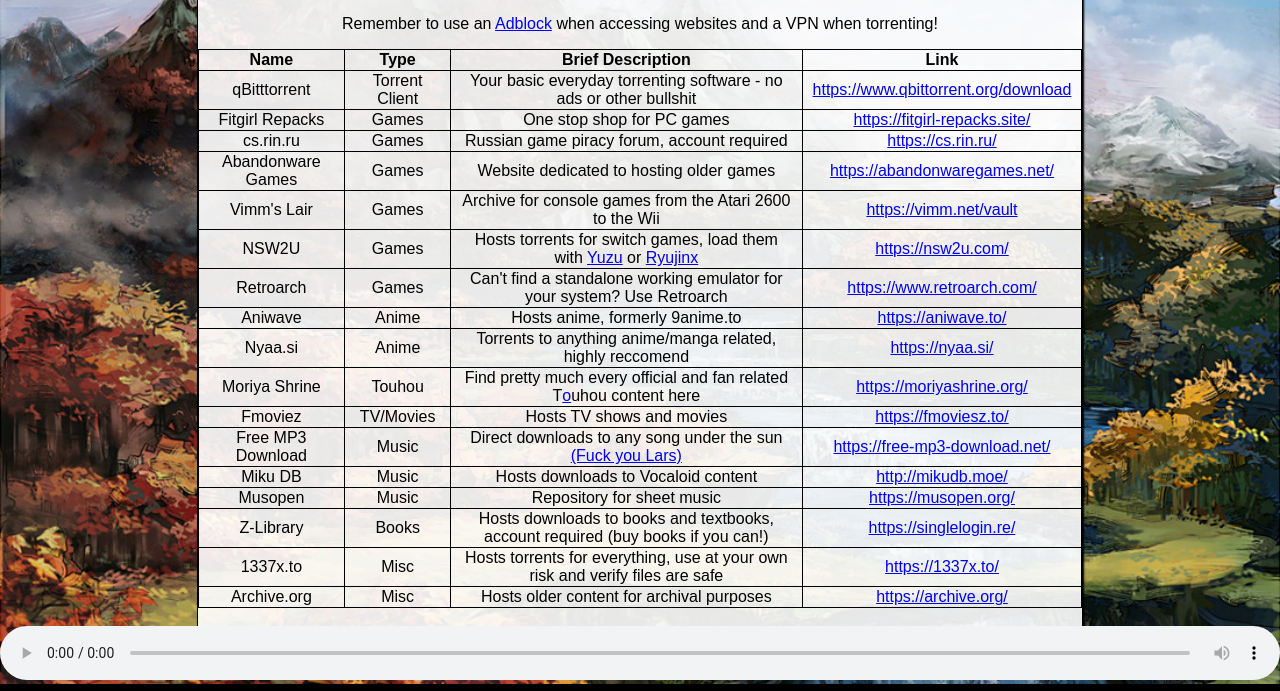
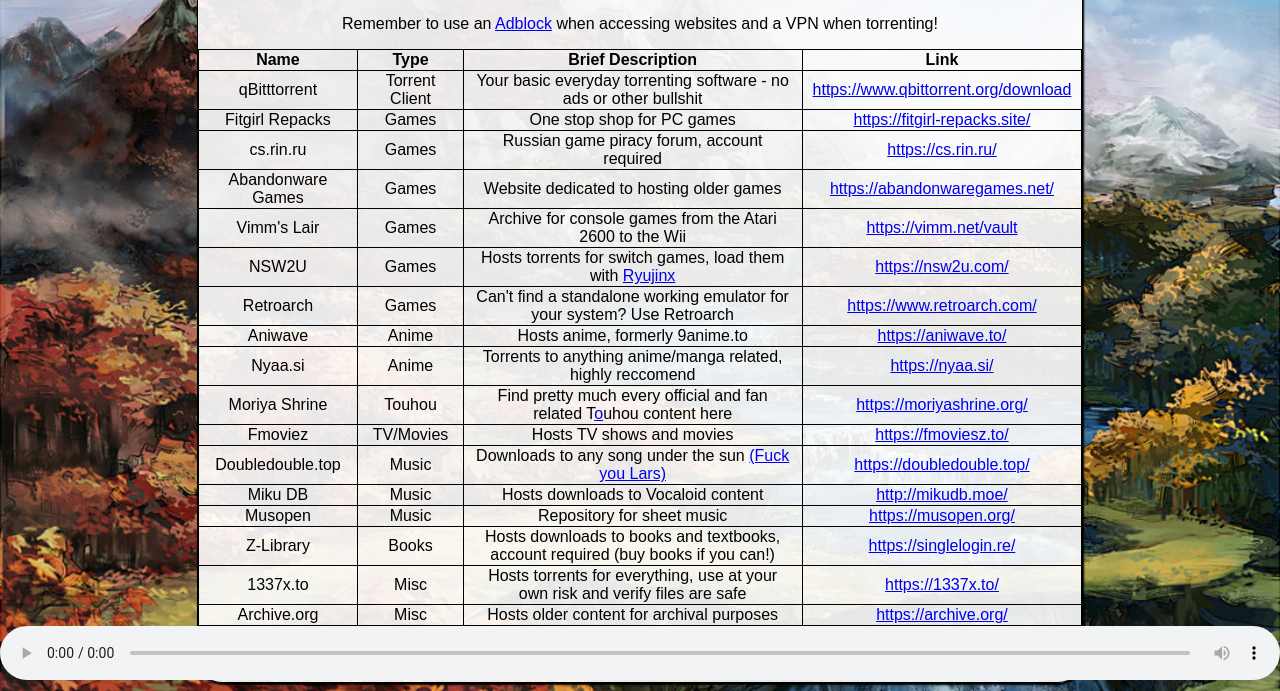
Before and after one commit to Sir-Whiteboard/macroprogr.am, a plain HTML site: page piracy.html in a window 1280 px wide. Shown: the part 119-810 px from the top of the page. Drawn offline with Linux system fonts and the light colour scheme.

Commit message:
Updating piracy webpage with accurate sources

```diff
--- a/piracy.html
+++ b/piracy.html
@@ -51,7 +51,8 @@
 			border: 1px solid black;
 		}
 
-		th, td {
+		th,
+		td {
 			padding-left: 10px;
 			padding-right: 10px;
 		}
@@ -79,7 +80,8 @@
 		<h3>
 			Hey everyone, this will be my master piracy guide. Links to everything I use will be below
 		</h3>
-		<p>Remember to use an <a href="https://ublockorigin.com/" target="_blank" rel="noopener noreferrer">Adblock</a> when accessing websites and a VPN when torrenting!</p>
+		<p>Remember to use an <a href="https://ublockorigin.com/" target="_blank" rel="noopener noreferrer">Adblock</a>
+			when accessing websites and a VPN when torrenting!</p>
 		<table>
 			<tr>
 				<th>Name</th>
@@ -124,9 +126,9 @@
 			<tr>
 				<td>NSW2U</td>
 				<td>Games</td>
-				<td>Hosts torrents for switch games, load them with <a href="https://yuzu-emu.org/" target="_blank" rel="noopener noreferrer">Yuzu</a> or <a href="https://ryujinx.org/" target="_blank" rel="noopener noreferrer">Ryujinx</a></td>
-				<td><a href="https://nsw2u.com/" target="_blank"
-						rel="noopener noreferrer">https://nsw2u.com/</a></td>
+				<td>Hosts torrents for switch games, load them with <a href="https://ryujinx.org/" target="_blank"
+						rel="noopener noreferrer">Ryujinx</a></td>
+				<td><a href="https://nsw2u.com/" target="_blank" rel="noopener noreferrer">https://nsw2u.com/</a></td>
 			</tr>
 			<tr>
 				<td>Retroarch</td>
@@ -150,20 +152,27 @@
 			<tr>
 				<td>Moriya Shrine</td>
 				<td>Touhou</td>
-				<td>Find pretty much every official and fan related T<a href="https://www.youtube.com/watch?v=UAT3ZoeG1Gc" target="_blank" rel="noopener noreferrer">o</a>uhou content here</td>
-				<td><a href="https://moriyashrine.org/" target="_blank" rel="noopener noreferrer">https://moriyashrine.org/</a></td>
+				<td>Find pretty much every official and fan related T<a
+						href="https://www.youtube.com/watch?v=UAT3ZoeG1Gc" target="_blank"
+						rel="noopener noreferrer">o</a>uhou content here</td>
+				<td><a href="https://moriyashrine.org/" target="_blank"
+						rel="noopener noreferrer">https://moriyashrine.org/</a></td>
 			</tr>
 			<tr>
 				<td>Fmoviez</td>
 				<td>TV/Movies</td>
 				<td>Hosts TV shows and movies</td>
-				<td><a href="https://fmoviesz.to/" target="_blank" rel="noopener noreferrer">https://fmoviesz.to/</a></td>
+				<td><a href="https://fmoviesz.to/" target="_blank" rel="noopener noreferrer">https://fmoviesz.to/</a>
+				</td>
 			</tr>
 			<tr>
-				<td>Free MP3 Download</td>
+				<td>Doubledouble.top</td>
 				<td>Music</td>
-				<td>Direct downloads to any song under the sun <a href="https://en.wikipedia.org/wiki/Metallica_v._Napster,_Inc." target="_blank" rel="noopener noreferrer">(Fuck you Lars)</a></td>
-				<td><a href="https://free-mp3-download.net/" target="_blank" rel="noopener noreferrer">https://free-mp3-download.net/</a></td>
+				<td>Downloads to any song under the sun <a
+						href="https://en.wikipedia.org/wiki/Metallica_v._Napster,_Inc." target="_blank"
+						rel="noopener noreferrer">(Fuck you Lars)</a></td>
+				<td><a href="https://doubledouble.top/" target="_blank"
+						rel="noopener noreferrer">https://doubledouble.top/</a></td>
 			</tr>
 			<tr>
 				<td>Miku DB</td>
@@ -175,13 +184,15 @@
 				<td>Musopen</td>
 				<td>Music</td>
 				<td>Repository for sheet music</td>
-				<td><a href="https://musopen.org/" target="_blank" rel="noopener noreferrer">https://musopen.org/</a></td>
+				<td><a href="https://musopen.org/" target="_blank" rel="noopener noreferrer">https://musopen.org/</a>
+				</td>
 			</tr>
 			<tr>
 				<td>Z-Library</td>
 				<td>Books</td>
 				<td>Hosts downloads to books and textbooks, account required (buy books if you can!)</td>
-				<td><a href="https://singlelogin.re/" target="_blank" rel="noopener noreferrer">https://singlelogin.re/</a></td>
+				<td><a href="https://singlelogin.re/" target="_blank"
+						rel="noopener noreferrer">https://singlelogin.re/</a></td>
 			</tr>
 			<tr>
 				<td>1337x.to</td>
@@ -193,12 +204,14 @@
 				<td>Archive.org</td>
 				<td>Misc</td>
 				<td>Hosts older content for archival purposes</td>
-				<td><a href="https://archive.org/" target="_blank" rel="noopener noreferrer">https://archive.org/</a></td>
+				<td><a href="https://archive.org/" target="_blank" rel="noopener noreferrer">https://archive.org/</a>
+				</td>
 			</tr>
 		</table>
 		<p>
 			Music used is <a href="resources/神仙都爱俺们屯儿.mp3" target="_blank" rel="noopener noreferrer">神仙都爱俺们屯儿</a> from
-			<a href="https://store.steampowered.com/app/1584090/Touhou_Mystias_Izakaya/" target="_blank" rel="noopener noreferrer">Touhou Mystia's Izakaya</a>
+			<a href="https://store.steampowered.com/app/1584090/Touhou_Mystias_Izakaya/" target="_blank"
+				rel="noopener noreferrer">Touhou Mystia's Izakaya</a>
 		</p>
 	</div>
 	<div id="musicdiv">
```
Also changed, not shown: index.html (+3 -0 lines), ming.html (+3 -0 lines).
